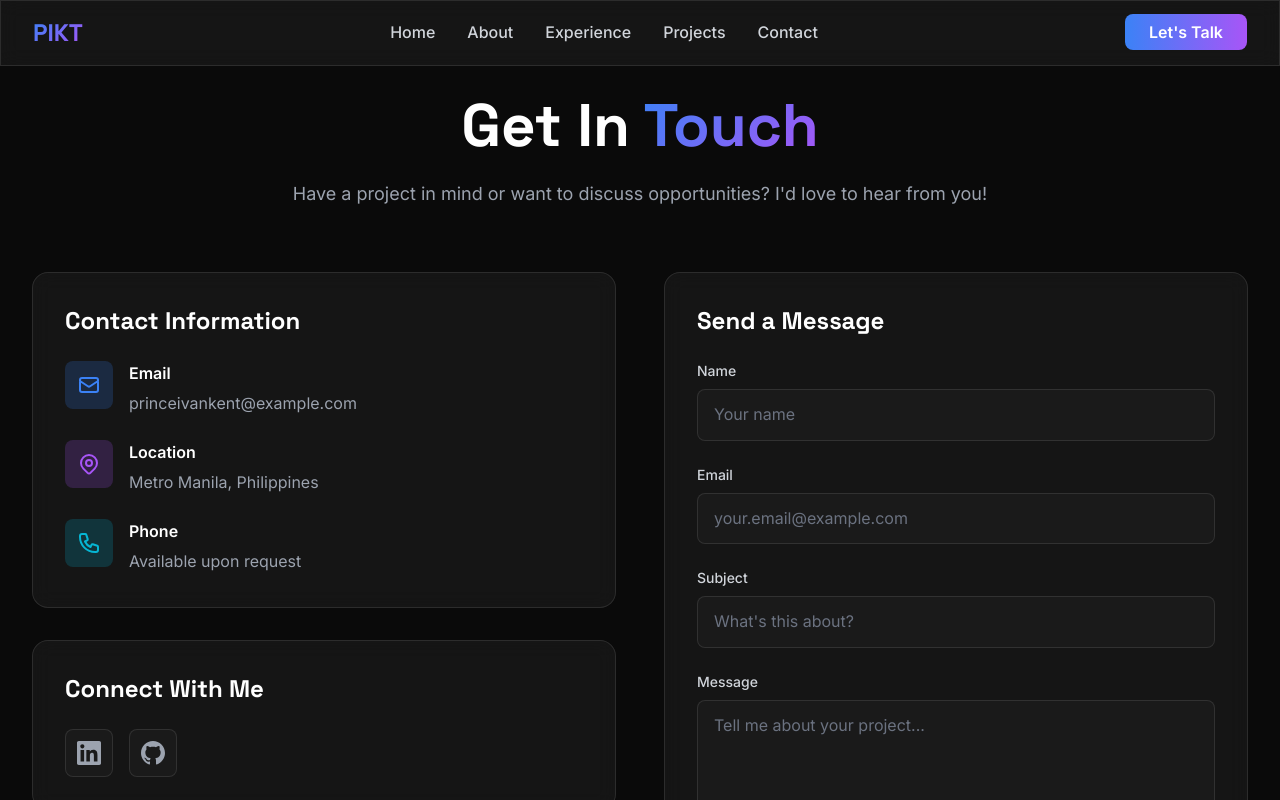
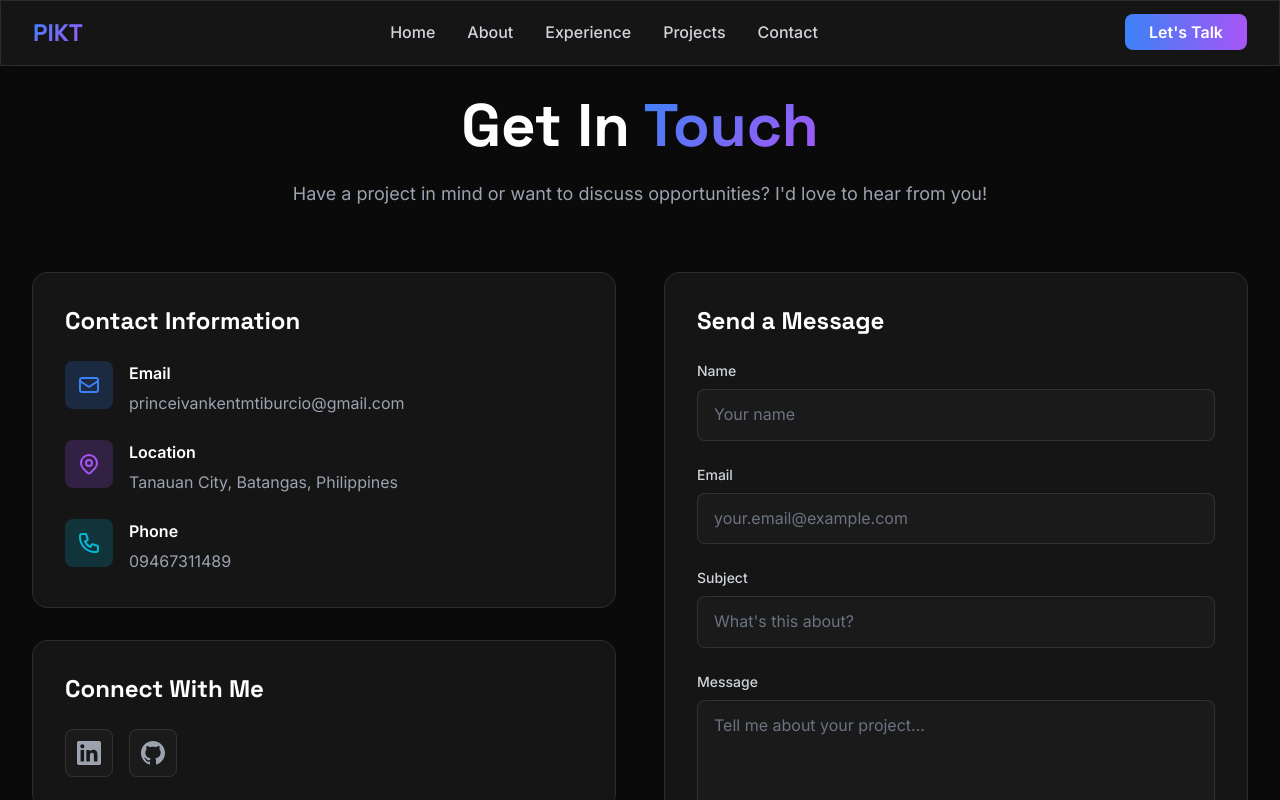
Before and after one commit to princeivankent/my-portfolio, an Angular app: page /contact in a window 1280 px wide. Shown: the top 800 px of the page. Built offline with nearby package versions, Linux system fonts and the light colour scheme.

Commit message:
Update social links

```diff
--- a/src/app/components/footer/footer.component.html
+++ b/src/app/components/footer/footer.component.html
@@ -36,7 +36,7 @@
         <h4 class="text-white font-semibold mb-4">Connect With Me</h4>
         <div class="flex gap-4">
           <!-- LinkedIn -->
-          <a href="https://www.linkedin.com/in/prince-ivan-kent-tiburcio" target="_blank" rel="noopener noreferrer"
+          <a href="https://www.linkedin.com/in/princeivankent/" target="_blank" rel="noopener noreferrer"
              class="w-10 h-10 bg-dark-700 border border-white/10 rounded-lg flex items-center justify-center hover:bg-accent-blue hover:border-accent-blue transition-all duration-300 group">
             <svg class="w-5 h-5 text-gray-400 group-hover:text-white transition-colors" fill="currentColor" viewBox="0 0 24 24">
               <path d="M20.447 20.452h-3.554v-5.569c0-1.328-.027-3.037-1.852-3.037-1.853 0-2.136 1.445-2.136 2.939v5.667H9.351V9h3.414v1.561h.046c.477-.9 1.637-1.85 3.37-1.85 3.601 0 4.267 2.37 4.267 5.455v6.286zM5.337 7.433c-1.144 0-2.063-.926-2.063-2.065 0-1.138.92-2.063 2.063-2.063 1.14 0 2.064.925 2.064 2.063 0 1.139-.925 2.065-2.064 2.065zm1.782 13.019H3.555V9h3.564v11.452zM22.225 0H1.771C.792 0 0 .774 0 1.729v20.542C0 23.227.792 24 1.771 24h20.451C23.2 24 24 23.227 24 22.271V1.729C24 .774 23.2 0 22.222 0h.003z"/>
@@ -52,7 +52,7 @@
           </a>
 
           <!-- Email -->
-          <a href="mailto:princeivankent@example.com"
+          <a href="mailto:princeivankentmtiburcio@gmail.com"
              class="w-10 h-10 bg-dark-700 border border-white/10 rounded-lg flex items-center justify-center hover:bg-accent-cyan hover:border-accent-cyan transition-all duration-300 group">
             <svg class="w-5 h-5 text-gray-400 group-hover:text-white transition-colors" fill="none" viewBox="0 0 24 24" stroke="currentColor">
               <path stroke-linecap="round" stroke-linejoin="round" stroke-width="2" d="M3 8l7.89 5.26a2 2 0 002.22 0L21 8M5 19h14a2 2 0 002-2V7a2 2 0 00-2-2H5a2 2 0 00-2 2v10a2 2 0 002 2z" />
--- a/src/app/pages/contact/contact.component.html
+++ b/src/app/pages/contact/contact.component.html
@@ -25,8 +25,8 @@
             </div>
             <div>
               <h3 class="text-white font-semibold mb-1">Email</h3>
-              <a href="mailto:princeivankent@example.com" class="text-gray-400 hover:text-accent-blue transition-colors">
-                princeivankent&#64;example.com
+              <a href="mailto:princeivankentmtiburcio@gmail.com" class="text-gray-400 hover:text-accent-blue transition-colors">
+                princeivankentmtiburcio&#64;gmail.com
               </a>
             </div>
           </div>
@@ -41,7 +41,7 @@
             </div>
             <div>
               <h3 class="text-white font-semibold mb-1">Location</h3>
-              <p class="text-gray-400">Metro Manila, Philippines</p>
+              <p class="text-gray-400">Tanauan City, Batangas, Philippines</p>
             </div>
           </div>
 
@@ -54,7 +54,7 @@
             </div>
             <div>
               <h3 class="text-white font-semibold mb-1">Phone</h3>
-              <p class="text-gray-400">Available upon request</p>
+              <p class="text-gray-400">09467311489</p>
             </div>
           </div>
         </div>
@@ -63,7 +63,7 @@
         <div class="glass rounded-2xl p-8">
           <h2 class="text-2xl font-display font-bold text-white mb-6">Connect With Me</h2>
           <div class="flex gap-4">
-            <a href="https://www.linkedin.com/in/prince-ivan-kent-tiburcio" target="_blank" rel="noopener noreferrer"
+            <a href="https://www.linkedin.com/in/princeivankent/" target="_blank" rel="noopener noreferrer"
                class="w-12 h-12 bg-dark-700 border border-white/10 rounded-lg flex items-center justify-center hover:bg-accent-blue hover:border-accent-blue transition-all duration-300 group">
               <svg class="w-6 h-6 text-gray-400 group-hover:text-white transition-colors" fill="currentColor" viewBox="0 0 24 24">
                 <path d="M20.447 20.452h-3.554v-5.569c0-1.328-.027-3.037-1.852-3.037-1.853 0-2.136 1.445-2.136 2.939v5.667H9.351V9h3.414v1.561h.046c.477-.9 1.637-1.85 3.37-1.85 3.601 0 4.267 2.37 4.267 5.455v6.286zM5.337 7.433c-1.144 0-2.063-.926-2.063-2.065 0-1.138.92-2.063 2.063-2.063 1.14 0 2.064.925 2.064 2.063 0 1.139-.925 2.065-2.064 2.065zm1.782 13.019H3.555V9h3.564v11.452zM22.225 0H1.771C.792 0 0 .774 0 1.729v20.542C0 23.227.792 24 1.771 24h20.451C23.2 24 24 23.227 24 22.271V1.729C24 .774 23.2 0 22.222 0h.003z"/>
```
